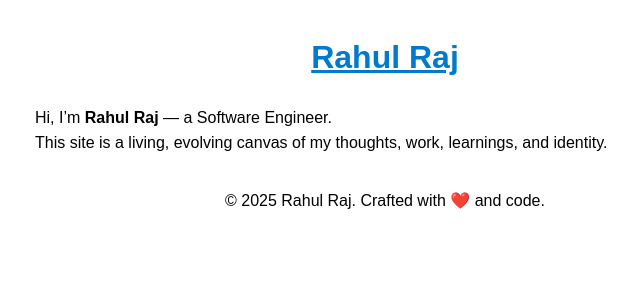
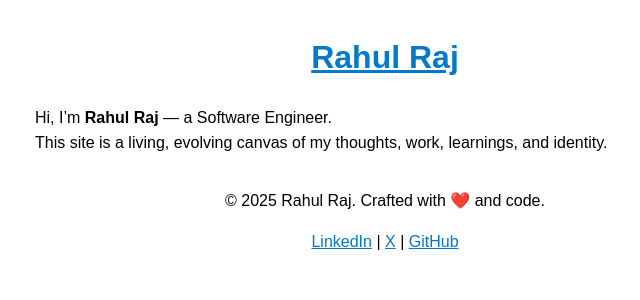
Before and after one commit to rahulrajpandey/rahulrajpandey.github.io, a Jekyll site: the page built from index.md, in a window 1280 px wide. Shown: the top 300 px of the page, without its empty margins (255-895 px from the left). Built offline with Jekyll 4.4.1, drawn with Linux system fonts in a browser that asks for light colours.

Commit message:
correcting footer placement

```diff
--- /dev/null
+++ b/_includes/footer.html
@@ -0,0 +1,8 @@
+<footer>
+  <p>© {{ site.time | date: '%Y' }} Rahul Raj. Crafted with ❤️ and code.</p>
+  <p>
+    <a href="https://www.linkedin.com/in/rahulrajpandey/">LinkedIn</a> |
+    <a href="https://x.com/rrprahulraj">X</a> |
+    <a href="https://github.com/rahulrajpandey">GitHub</a>
+  </p>
+</footer>
--- a/_layouts/default.html
+++ b/_layouts/default.html
@@ -7,7 +7,14 @@
 </head>
 <body>
   <header><h1><a href="/">{{ site.title }}</a></h1></header>
+
+
   <main>{{ content }}</main>
-  <footer><p>© {{ site.time | date: '%Y' }} Rahul Raj. Crafted with ❤️ and code.</p></footer>
+
+
+
+  <!-- Include the footer -->
+  {% include footer.html %}
+
 </body>
 </html>
```
